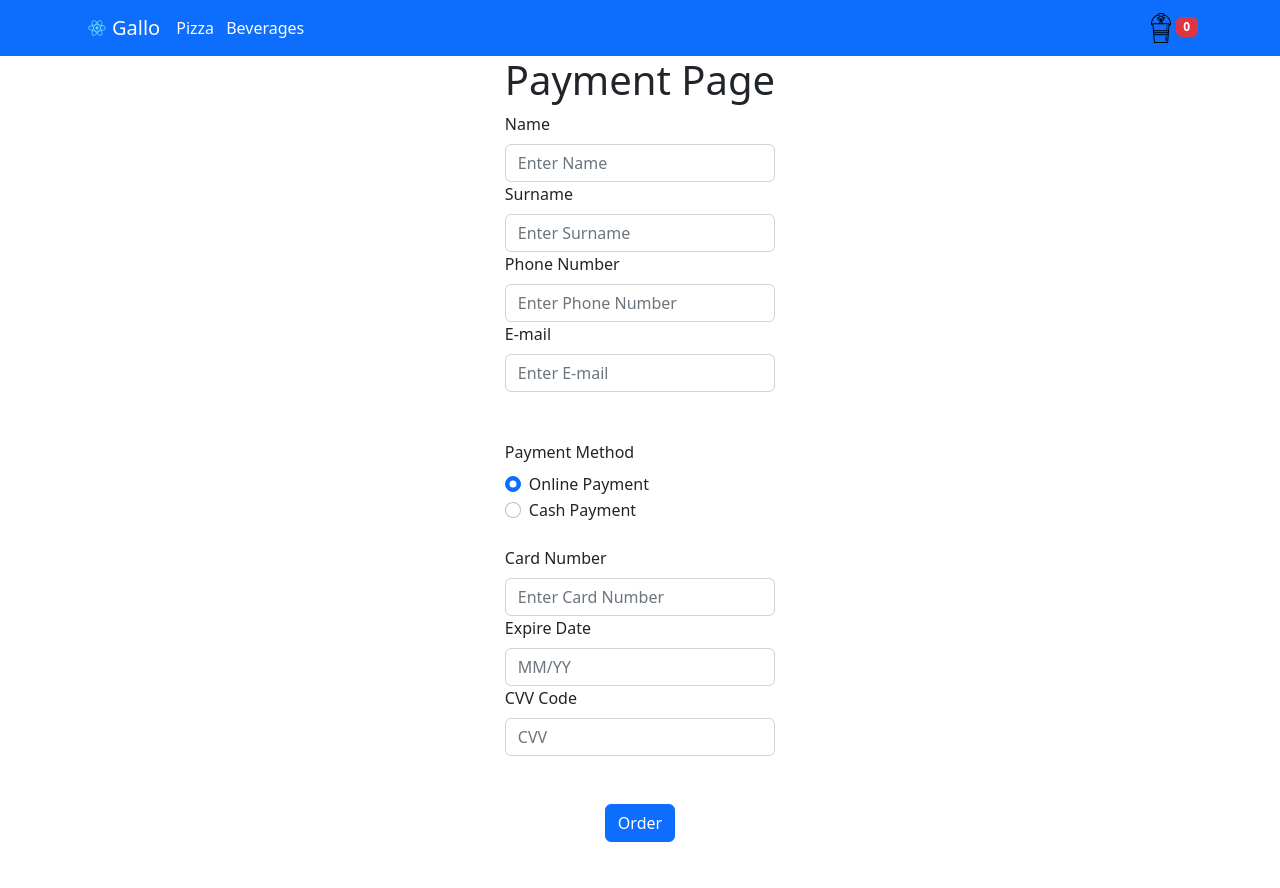
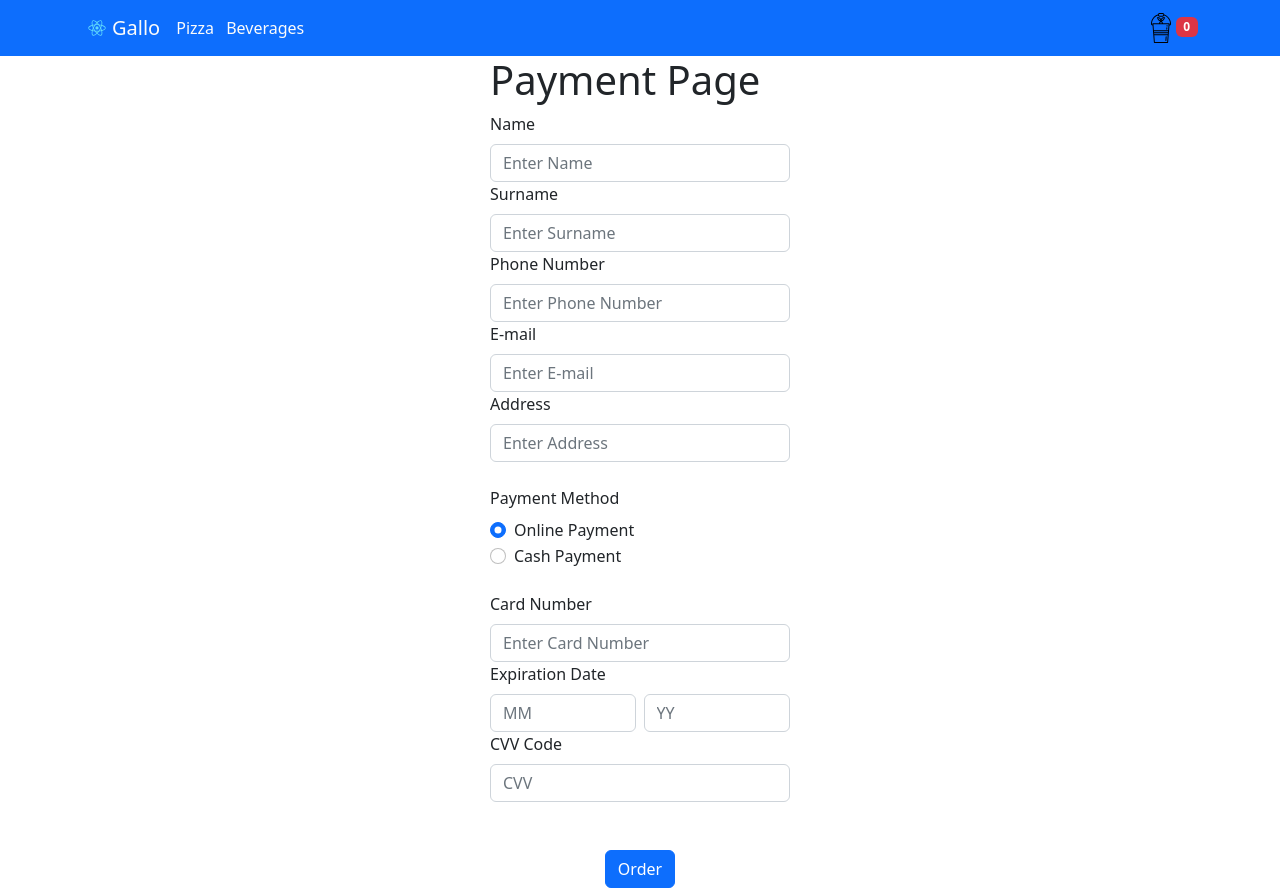
Before and after one commit to AlensVincans/dippizza, a React (Create React App) app in the folder client-react/: page /payment in a window 1280 px wide. Before the commit the page ends 842 px from the top, so only its background shows below. Built offline with nearby package versions, Linux system fonts and the light colour scheme.

Commit message:
Payment: alert, adress, size

```diff
--- a/client-react/src/pages/Payment.jsx
+++ b/client-react/src/pages/Payment.jsx
@@ -11,6 +11,7 @@ const PaymentPage = () => {
     last_name: "",
     mobile: "",
     email: "",
+    address: "",
     order_receipt_id: dateTime,
   });
   const {
@@ -31,6 +32,18 @@ const PaymentPage = () => {
 
   const handleSubmits = (event) => {
     event.preventDefault();
+
+    // Check if required fields are filled
+    if (
+      formData.first_name === "" ||
+      formData.last_name === "" ||
+      formData.mobile === "" ||
+      formData.email === "" ||
+      formData.address === ""
+    ) {
+      alert("Please fill in all required fields.");
+      return;
+    }
 
     console.log(order);
 
@@ -87,7 +100,7 @@ const PaymentPage = () => {
 
   return (
     <Container className="d-flex justify-content-center align-items-center">
-      <div>
+      <div style={{ width: "300px" }}>
         <h1>Payment Page</h1>
         <Form>
           <Form.Group controlId="formFirstName">
@@ -126,7 +139,7 @@ const PaymentPage = () => {
             />
           </Form.Group>
 
-          <Form.Group controlId="formEmail" className="mb-5">
+          <Form.Group controlId="formEmail">
             <Form.Label>E-mail</Form.Label>
             <Form.Control
               type="email"
@@ -134,6 +147,19 @@ const PaymentPage = () => {
               name="email"
               value={formData.email}
               onChange={handleInputChange}
+              required
+            />
+          </Form.Group>
+
+          <Form.Group controlId="formAddress" className="mb-4">
+            <Form.Label>Address</Form.Label>
+            <Form.Control
+              type="text"
+              placeholder="Enter Address"
+              name="address"
+              value={formData.address}
+              onChange={handleInputChange}
+              required
             />
           </Form.Group>
 
@@ -146,6 +172,7 @@ const PaymentPage = () => {
               value="internet"
               checked={paymentMethod === "internet"}
               onChange={handlePaymentMethodChange}
+              required
             />
             <Form.Check
               type="radio"
@@ -155,6 +182,7 @@ const PaymentPage = () => {
               checked={paymentMethod === "onDelivery"}
               onChange={handlePaymentMethodChange}
               className="mb-4"
+              required
             />
           </Form.Group>
 
@@ -170,8 +198,12 @@ const PaymentPage = () => {
               </Form.Group>
 
               <Form.Group controlId="formExpiration">
-                <Form.Label>Expire Date</Form.Label>
-                <Form.Control type="text" placeholder="MM/YY" required />
+                <Form.Label>Expiration Date</Form.Label>
+                <div className="d-flex">
+                  <Form.Control type="text" placeholder="MM" required />
+                  <div style={{ width: "1rem" }}></div> {/* Add space */}
+                  <Form.Control type="text" placeholder="YY" required />
+                </div>
               </Form.Group>
 
               <Form.Group controlId="formSecurityCode" className="mb-5">
```
Also changed, not shown: 1 other file (tests, documents, lock files or other folders).
